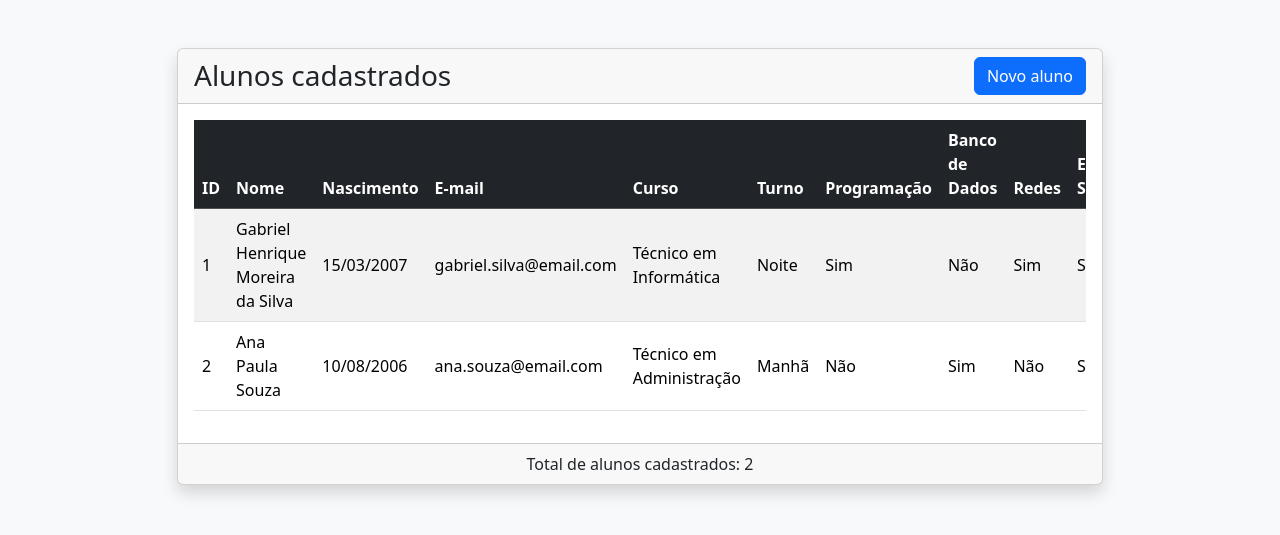
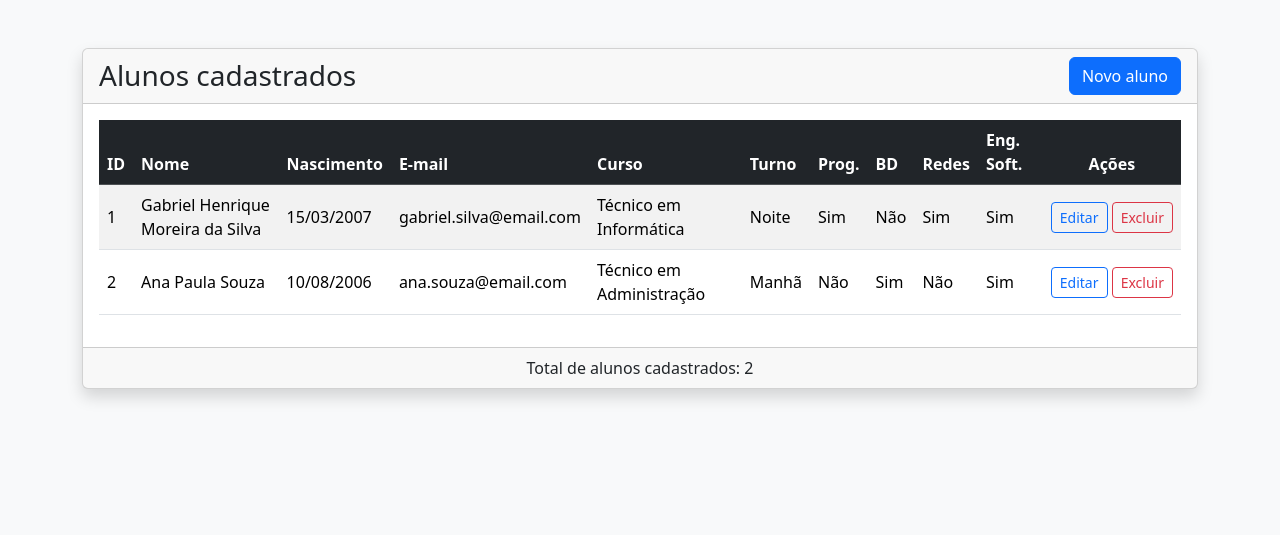
Before and after one commit to marcoantoni/proginternetii, a PHP site: page /mostrar.php in a window 1280 px wide. Shown: the top 535 px of the page. Run offline with PHP 8.4, Linux system fonts and the light colour scheme.

Commit message:
Interface HTML para exibir os registros

```diff
--- a/www/alunos/mostrar.php
+++ b/www/alunos/mostrar.php
@@ -11,9 +11,10 @@
 
     <div class="container py-5">
         <div class="row justify-content-center">
-            <div class="col-lg-10">
+            <div class="col-12">
 
                 <div class="card shadow">
+
                     <div class="card-header d-flex justify-content-between align-items-center">
                         <h3 class="mb-0">Alunos cadastrados</h3>
 
@@ -25,7 +26,9 @@
                     <div class="card-body">
 
                         <div class="table-responsive">
+
                             <table class="table table-striped table-hover align-middle">
+
                                 <thead class="table-dark">
                                     <tr>
                                         <th>ID</th>
@@ -34,14 +37,18 @@
                                         <th>E-mail</th>
                                         <th>Curso</th>
                                         <th>Turno</th>
-                                        <th>Programação</th>
-                                        <th>Banco de Dados</th>
+                                        <th>Prog.</th>
+                                        <th>BD</th>
                                         <th>Redes</th>
-                                        <th>Eng. Software</th>
+                                        <th>Eng. Soft.</th>
+                                        <th class="text-center text-nowrap">
+                                            Ações
+                                        </th>
                                     </tr>
                                 </thead>
 
                                 <tbody>
+
                                     <tr>
                                         <td>1</td>
                                         <td>Gabriel Henrique Moreira da Silva</td>
@@ -53,6 +60,18 @@
                                         <td>Não</td>
                                         <td>Sim</td>
                                         <td>Sim</td>
+
+                                        <td class="text-center text-nowrap">
+                                            <a
+                                               class="btn btn-outline-primary btn-sm">
+                                                Editar
+                                            </a>
+
+                                            <a href="excluir.php?id=1"
+                                               class="btn btn-outline-danger btn-sm">
+                                                Excluir
+                                            </a>
+                                        </td>
                                     </tr>
 
                                     <tr>
@@ -66,9 +85,24 @@
                                         <td>Sim</td>
                                         <td>Não</td>
                                         <td>Sim</td>
+
+                                        <td class="text-center text-nowrap">
+                                            <a
+                                               class="btn btn-outline-primary btn-sm">
+                                                Editar
+                                            </a>
+
+                                            <a
+                                               class="btn btn-outline-danger btn-sm">
+                                                Excluir
+                                            </a>
+                                        </td>
                                     </tr>
+
                                 </tbody>
+
                             </table>
+
                         </div>
 
                     </div>
@@ -76,6 +110,7 @@
                     <div class="card-footer text-center">
                         Total de alunos cadastrados: 2
                     </div>
+
                 </div>
 
             </div>
```
